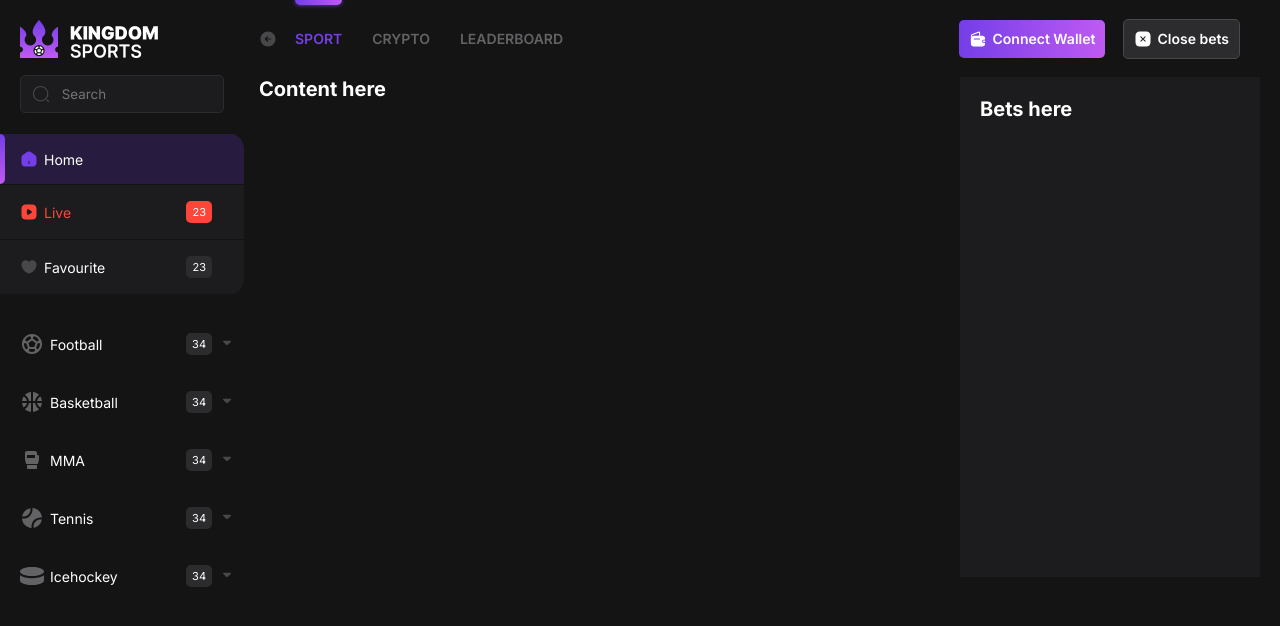
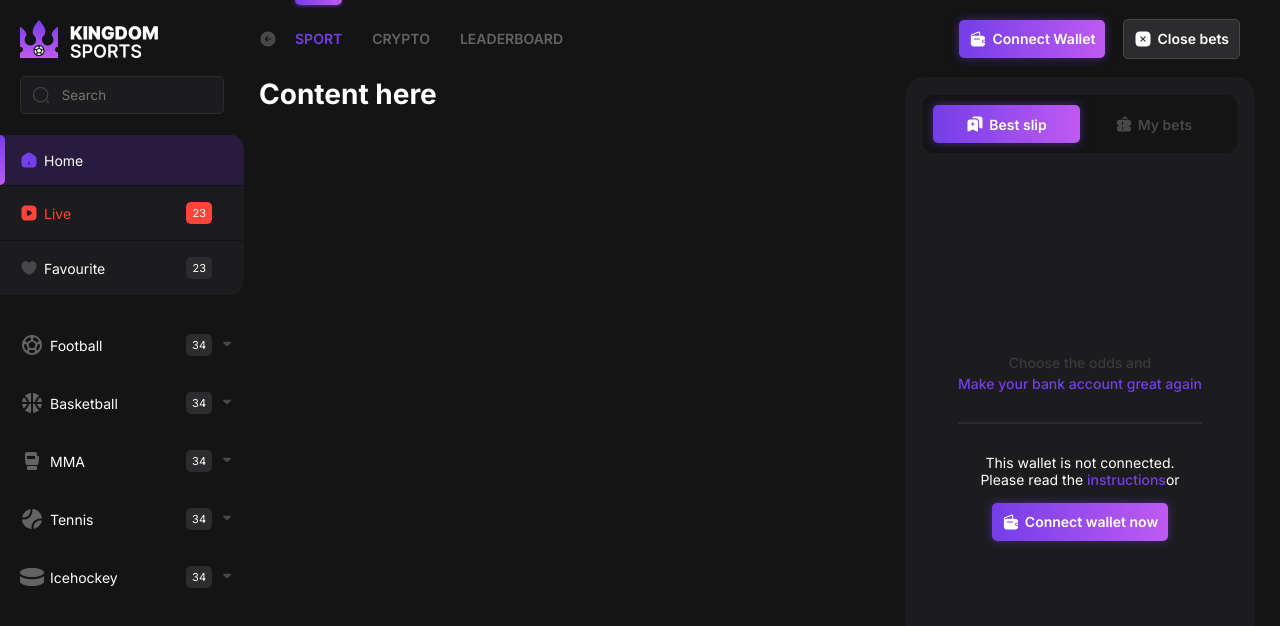
Before and after one commit to muhammad-junaid1/kingdom-sport, a React (Create React App) app: page / in a window 1280 px wide. Both pictures are taken after a click on the button "Show bets". Shown: the top 626 px of the page. Built offline with nearby package versions, Linux system fonts and the light colour scheme.

Commit message:
bets-container

```diff
--- a/package.json
+++ b/package.json
@@ -8,6 +8,7 @@
     "@testing-library/user-event": "^13.5.0",
     "react": "^17.0.2",
     "react-dom": "^17.0.2",
+    "react-router-dom": "^6.2.1",
     "react-scripts": "5.0.0",
     "web-vitals": "^2.1.3"
   },
--- a/src/components/BetsContainer.jsx
+++ b/src/components/BetsContainer.jsx
@@ -1,14 +1,44 @@
-import React from 'react';
+import React from "react";
+import Button from "./Button";
+import SVGIcons from "./SvgIcons";
+import "../css/BetsContainer.css";
 
-const BetsContainer = () => {
-    return (
-        <>
-            <div className="bets-wrapper" style={{height: 500, width: 300, marginRight: 20, background: "#1C1C1E", padding: 20}}>
-                <h1>Bets here</h1>
-            </div>
-        </>
-    );
+const BetsContainer = ({ isConnected }) => {
+  return (
+    <>
+      <div className={`bets`}>
+        <div className="bets__header">
+            <Button type="primary"><SVGIcons.SaveAdd/> Best slip</Button>
+            <Button><SVGIcons.Bets color="#48484A"/> My bets</Button>
+        </div>
+        <div className={`bets__body${!isConnected ? " not-connected-wrapper" : ""}`}>
+          <div
+            className={`bets__body-wrapper`}
+          >
+            {!isConnected && (
+              <div className="not-connected">
+                <span className="text-muted fw-bold">Choose the odds and</span>
+                <a href="/" className="fw-bold">
+                  Make your bank account great again
+                </a>
+                <hr />
+                <p>
+                  This wallet is not connected. <br /> Please read the{" "}
+                  <a className="fw-bold" href="/">
+                    instructions
+                  </a>
+                  or
+                </p>
+                <Button type="primary">
+                  <SVGIcons.EmptyWallet /> Connect wallet now
+                </Button>
+              </div>
+            )}
+          </div>
+        </div>
+      </div>
+    </>
+  );
 };
 
-
 export default BetsContainer;
--- a/src/components/Button.jsx
+++ b/src/components/Button.jsx
@@ -8,7 +8,7 @@ const SIZES = ["small", "normal"];
 
 const Button = ({ children, type, color, size, isDisabled, betButton, onClick }) => {
   // Create dynamic classes for button
-  let getType = "btn-primary";
+  let getType = "btn-transparent";
   let getColor = `btn--${type ? type : "primary"}-color`;
   let getSize = "btn--normal-size";
   if (type) {
--- a/src/components/Header.jsx
+++ b/src/components/Header.jsx
@@ -36,7 +36,7 @@ const Header = ({ showBetsContainer, setShowBetsContainer, collapseNavbar, setCo
             </div>
           </div>
           <div className="header__right">
-            <Button>
+            <Button type="primary">
               <SVGIcons.EmptyWallet /> Connect Wallet
             </Button>
             {showBetsContainer ? (
@@ -44,7 +44,7 @@ const Header = ({ showBetsContainer, setShowBetsContainer, collapseNavbar, setCo
                 <SVGIcons.Close /> Close bets
               </Button>
             ) : (
-              <Button onClick={handleClick} type="secondary">
+              <Button  onClick={handleClick} type="secondary">
                 <SVGIcons.Bets /> Show bets
               </Button>
             )}
--- a/src/components/Main.jsx
+++ b/src/components/Main.jsx
@@ -17,7 +17,7 @@ const Main = () => {
             <div className="content">
               <h1>Content here</h1>
             </div>
-           {showBetsContainer && <BetsContainer />}
+           {showBetsContainer && <BetsContainer isConnected={false}/>}
           </div>
         </div>
       </div>
--- a/src/components/SvgIcons.jsx
+++ b/src/components/SvgIcons.jsx
@@ -243,7 +243,7 @@ const Bets = ({ color }) => {
     <>
 
         <svg style={{ color: color ? color : "white" }}  width="18" height="18" viewBox="0 0 18 18" fill="none" xmlns="http://www.w3.org/2000/svg">
-<path d="M12.8925 3.72C12.8925 3.7275 12.8925 3.7275 12.8925 3.735C12.705 3.7275 12.5175 3.72 12.315 3.72H6.54004L7.34254 2.925C8.07754 2.1825 8.88754 1.5 9.82504 1.5C10.77 1.5 11.58 2.1825 12.315 2.925L12.735 3.345C12.84 3.4425 12.8925 3.5775 12.8925 3.72Z" fill="white"/>
+<path d="M12.8925 3.72C12.8925 3.7275 12.8925 3.7275 12.8925 3.735C12.705 3.7275 12.5175 3.72 12.315 3.72H6.54004L7.34254 2.925C8.07754 2.1825 8.88754 1.5 9.82504 1.5C10.77 1.5 11.58 2.1825 12.315 2.925L12.735 3.345C12.84 3.4425 12.8925 3.5775 12.8925 3.72Z" fill="currentColor"/>
 <path d="M15.63 9.8774C15.9225 9.8774 16.155 9.6374 16.155 9.3374V8.6774C16.155 5.7299 15.255 4.8374 12.315 4.8374H7.58997H5.68497C2.74497 4.8374 1.84497 5.7374 1.84497 8.6774V8.9999C1.84497 9.2999 2.07747 9.5324 2.36997 9.5324C2.99997 9.5324 3.50247 10.0424 3.50247 10.6649C3.50247 11.2874 2.99997 11.8049 2.36997 11.8049C2.07747 11.8049 1.84497 12.0374 1.84497 12.3374V12.6599C1.84497 15.6074 2.74497 16.4999 5.68497 16.4999H7.58247H12.3075C15.2475 16.4999 16.1475 15.5999 16.1475 12.6599C16.1475 12.3674 15.915 12.1274 15.6225 12.1274C14.9925 12.1274 14.49 11.6249 14.49 11.0024C14.4975 10.3799 15 9.8774 15.63 9.8774ZM8.11497 14.1449C8.11497 14.4374 7.87497 14.6774 7.58247 14.6774C7.28997 14.6774 7.04997 14.4374 7.04997 14.1449V12.1349C7.04997 11.8424 7.28997 11.6024 7.58247 11.6024C7.87497 11.6024 8.11497 11.8424 8.11497 12.1349V14.1449ZM8.11497 9.2024C8.11497 9.4949 7.87497 9.7349 7.58247 9.7349C7.28997 9.7349 7.04997 9.4949 7.04997 9.2024V7.1924C7.04997 6.8999 7.28997 6.6599 7.58247 6.6599C7.87497 6.6599 8.11497 6.8999 8.11497 7.1924V9.2024Z" fill="currentColor"/>
 </svg>
 
@@ -264,5 +264,16 @@ const Close = ({ color }) => {
   );
 };
 
-const icons = { Home, Soccer, Basketball, Tennis, MMA, Icehockey, ArrowDown, ArrowUp, ArrowLeft, ArrowRight, Live, Favourite, Search, EmptyWallet , Bets, Close};
+const SaveAdd = ({ color }) => {
+  return (
+    <>
+      <svg style={{ color: color ? color : "white" }} width="18" height="18" viewBox="0 0 18 18" fill="none" xmlns="http://www.w3.org/2000/svg">
+<path d="M16.4999 3.8325V12.3525C16.4999 13.44 15.7199 13.8975 14.7674 13.3725L13.3199 12.5625C13.1999 12.495 13.1249 12.3675 13.1249 12.2325V6.7425C13.1249 4.8375 11.5724 3.285 9.66738 3.285H6.61488C6.33738 3.285 6.14238 2.9925 6.26988 2.7525C6.65988 2.01 7.43988 1.5 8.33238 1.5H14.1674C15.4499 1.5 16.4999 2.55 16.4999 3.8325Z" fill="currentColor"/>
+<path d="M9.6675 4.41016H3.8325C2.55 4.41016 1.5 5.46016 1.5 6.74266V15.2627C1.5 16.3502 2.28 16.8077 3.2325 16.2827L6.18 14.6402C6.495 14.4677 7.005 14.4677 7.32 14.6402L10.2675 16.2827C11.22 16.8077 12 16.3502 12 15.2627V6.74266C12 5.46016 10.95 4.41016 9.6675 4.41016ZM8.25 9.56266H7.3125V10.5002C7.3125 10.8077 7.0575 11.0627 6.75 11.0627C6.4425 11.0627 6.1875 10.8077 6.1875 10.5002V9.56266H5.25C4.9425 9.56266 4.6875 9.30766 4.6875 9.00016C4.6875 8.69266 4.9425 8.43766 5.25 8.43766H6.1875V7.50016C6.1875 7.19266 6.4425 6.93766 6.75 6.93766C7.0575 6.93766 7.3125 7.19266 7.3125 7.50016V8.43766H8.25C8.5575 8.43766 8.8125 8.69266 8.8125 9.00016C8.8125 9.30766 8.5575 9.56266 8.25 9.56266Z" fill="currentColor"/>
+</svg>
+    </>
+  );
+};
+
+const icons = { Home, Soccer, Basketball, Tennis, MMA, Icehockey, ArrowDown, ArrowUp, ArrowLeft, ArrowRight, Live, Favourite, Search, EmptyWallet , Bets, Close, SaveAdd};
 export default icons;
--- /dev/null
+++ b/src/css/BetsContainer.css
@@ -0,0 +1,53 @@
+.bets {
+  height: 820px;
+  width: 350px;
+  margin-right: 25px;
+  background: #1C1C1E;
+  padding: 18px;
+  border-radius: 20px;
+}
+
+.bets__header {
+    display: flex;
+    justify-content: space-between;
+    align-items: center;
+    padding: 10px;
+    background: var(--page-bg);
+    border-radius: 10px;
+}
+
+.bets__header button{
+    flex: 1;
+}
+
+.bets__body{
+    height: 100%;
+}
+
+.bets__body.not-connected-wrapper {
+    display: flex;
+    justify-content: center;
+    align-items: center;
+    height: 75%;
+}
+
+.not-connected {
+    display: flex;
+    flex-direction: column;
+    align-items: center;
+    text-align: center;
+}
+
+.not-connected .text-muted {
+    margin-bottom: 4px;
+}
+
+.not-connected hr {
+    width: 100%;
+    border:1px solid var(--grey);
+    margin: 30px 0;
+}
+
+.not-connected .btn-primary {
+    margin-top: 15px;
+}
--- a/src/css/Button.css
+++ b/src/css/Button.css
@@ -5,11 +5,9 @@
     cursor: pointer;
     color: white;
     font-family: inherit;
-    font-size: 1.4rem;
-    font-weight: 600;
     border-radius: 5px;
     display: flex;
-    justify-content: space-between;
+    justify-content: center;
     align-items: center;
 }
 .btn svg {
@@ -34,6 +32,7 @@ button:disabled:hover, button[disabled]:hover{
 /* Button colors */
 .btn--primary-color {
     background: var(--primary);
+    box-shadow: 0px 0px 10px rgba(116, 62, 232, 0.5);
 }
 .btn--secondary-color {
     background: var(--secondary);
@@ -111,3 +110,14 @@ button:disabled:hover, button[disabled]:hover{
     background: var(--green);
     border: 1px solid var(--green);
 }
+
+.btn-transparent {
+    background: transparent;
+    color: #48484A;
+    box-shadow: none;
+}
+.btn-transparent:hover {
+    background: transparent;
+    border: 0;
+    box-shadow: none;
+}
--- a/src/index.css
+++ b/src/index.css
@@ -10,11 +10,6 @@ html{
   font-size: 62.5%;
 }
 
-body {
-  background: #141415;
-  font-family: "Inter", Arial, Helvetica, sans-serif;
-}
-
 :root {
   --primary: linear-gradient(90deg, #743EE8 0%, #BF5AF2 100%);
   --secondary: #3A256A;
@@ -23,11 +18,21 @@ body {
   --grey: #2C2C2E;
   --red: #FF453A;
   --violet: #743EE8;
+  --page-bg: #141415;
 }
 
-p, button {
+body {
+  background: var(--page-bg);
+  font-family: "Inter", Arial, Helvetica, sans-serif;
+  font-size: 1.4rem;
+  padding-bottom: 100px;
+}
+
+button {
+  font-weight: 600;
   font-size: 1.4rem;
 }
+
 li {
   list-style-type: none;
 }
@@ -41,3 +46,18 @@ input {
 a, a:hover {
   text-decoration: none;
 }
+
+a {
+  color: var(--violet);
+}
+a:hover {
+  color: #4E2D93;
+}
+
+
+.text-muted {
+  color: #3A3A3C;
+}
+.fw-bold {
+  font-weight: 500;
+}
--- a/src/index.js
+++ b/src/index.js
@@ -2,5 +2,11 @@ import React from "react";
 import ReactDOM from "react-dom";
 import "./index.css";
 import App from "./App";
+import { BrowserRouter } from "react-router-dom";
 
-ReactDOM.render(<App />, document.getElementById("root"));
+ReactDOM.render(
+  <BrowserRouter>
+    <App />
+  </BrowserRouter>,
+  document.getElementById("root")
+);
```
Also changed, not shown: 1 other file (tests, documents, lock files or other folders).
